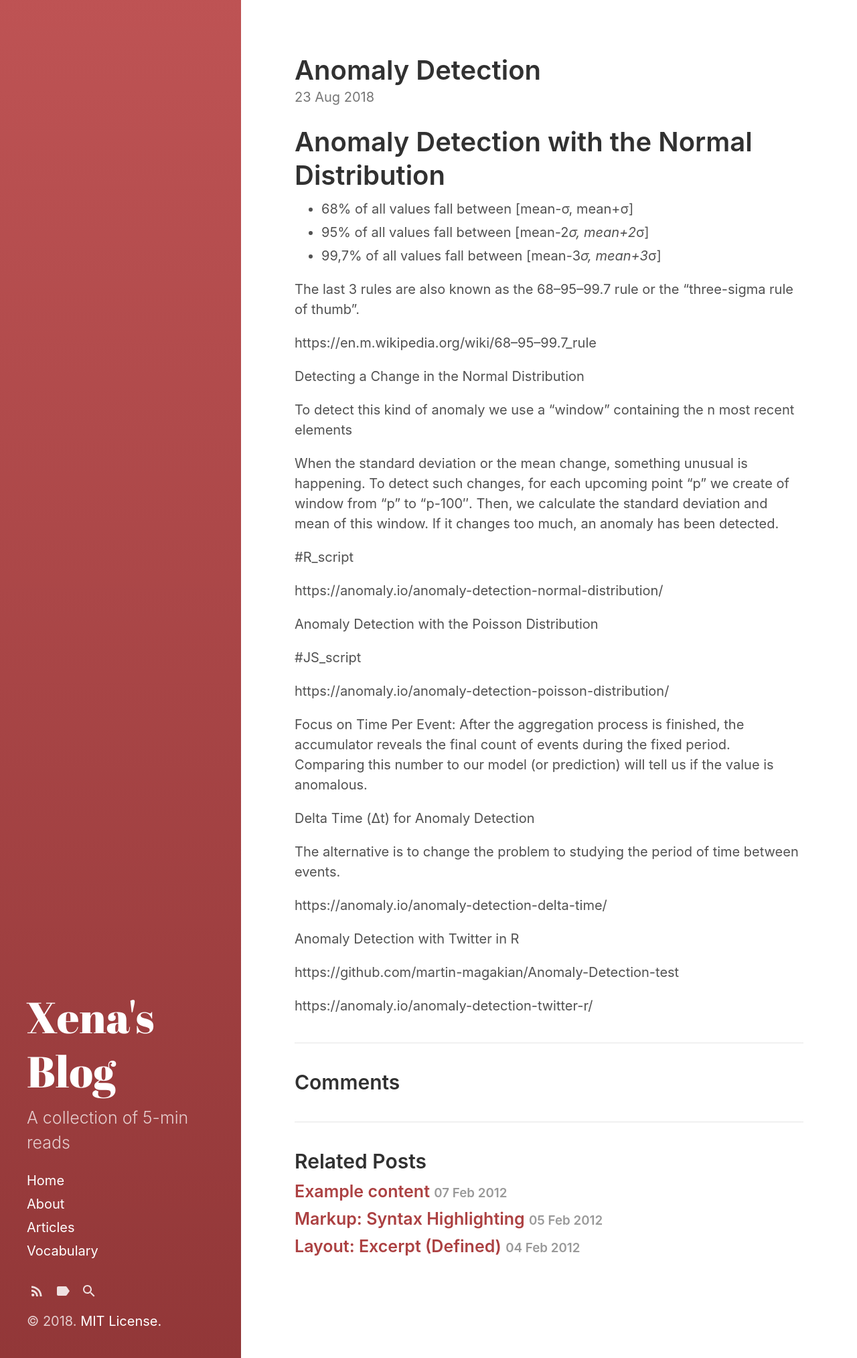
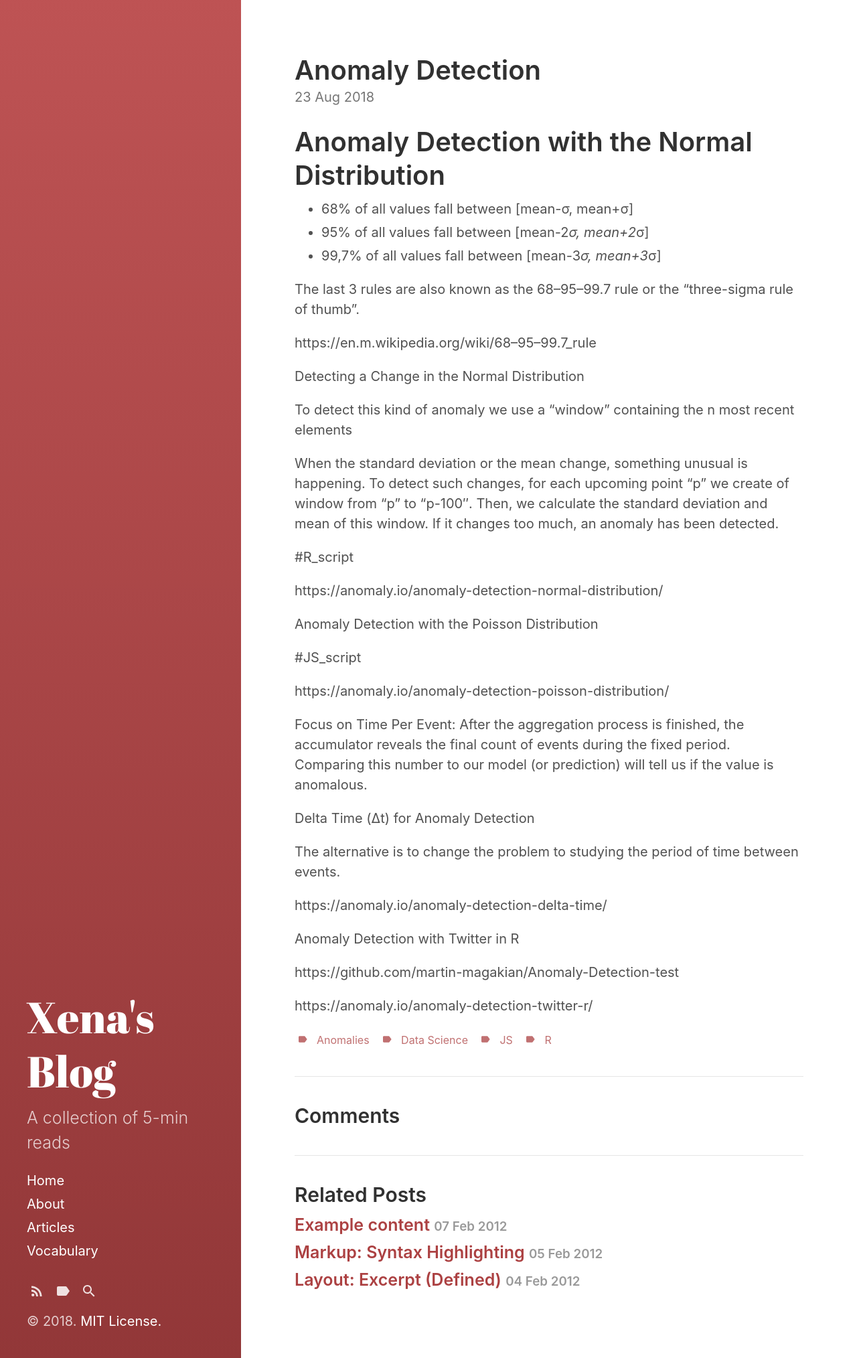
Before and after one commit to xenakas/gitpage, a Jekyll site: the page built from _posts/2018-08-23-anomaly-detection.md, in a window 1280 px wide. Shown: the whole page at 67% size. Built offline with Jekyll 4.4.1, drawn with Linux system fonts in a browser that asks for light colours.

Commit message:
Update 2018-08-23-anomaly-detection.md

```diff
--- a/_posts/2018-08-23-anomaly-detection.md
+++ b/_posts/2018-08-23-anomaly-detection.md
@@ -1,6 +1,11 @@
 ---
 layout: post
 title: Anomaly Detection
+tags:
+  - anomalies
+  - data science
+  - JS
+  - R
 ---
 
 
```
